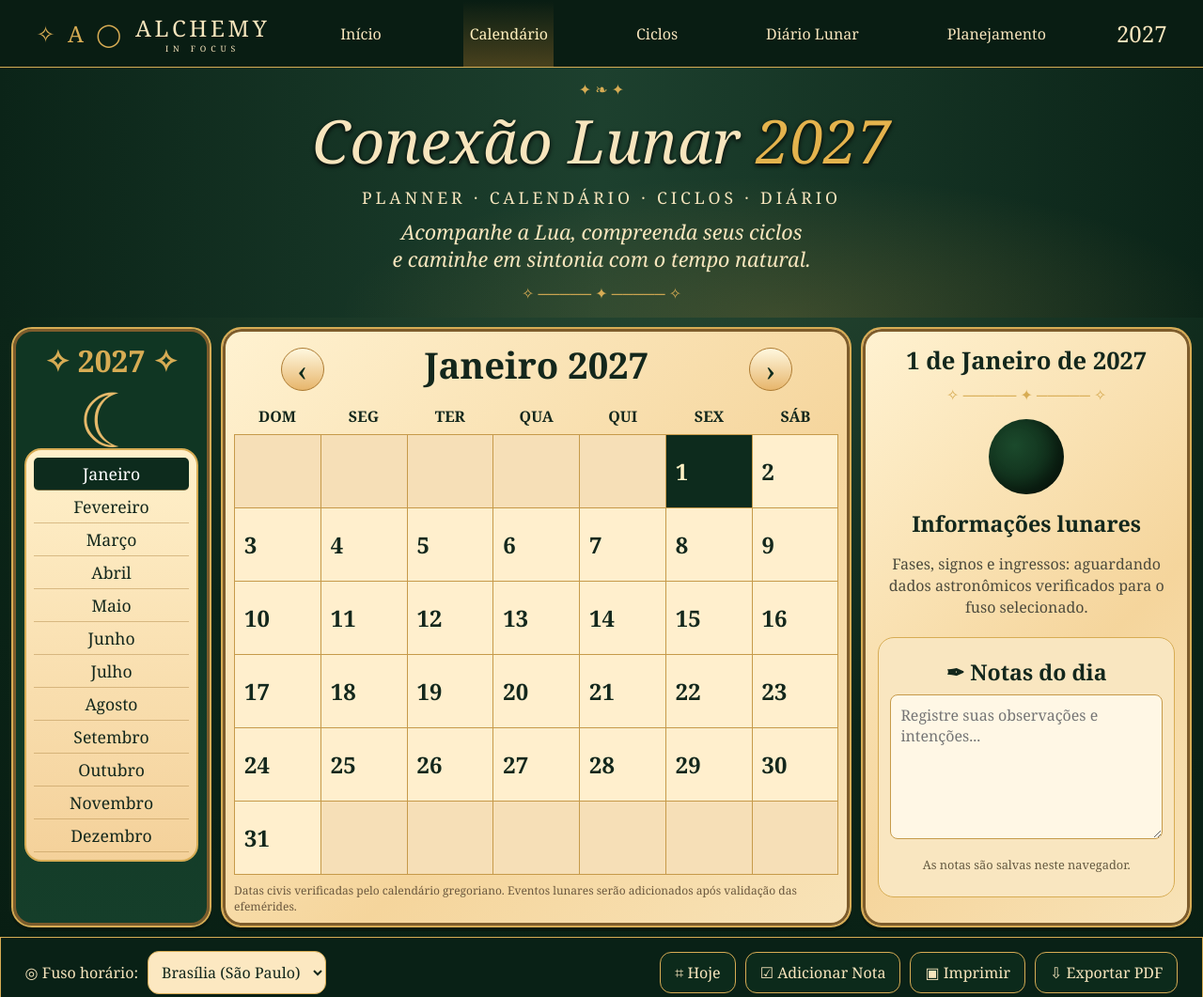
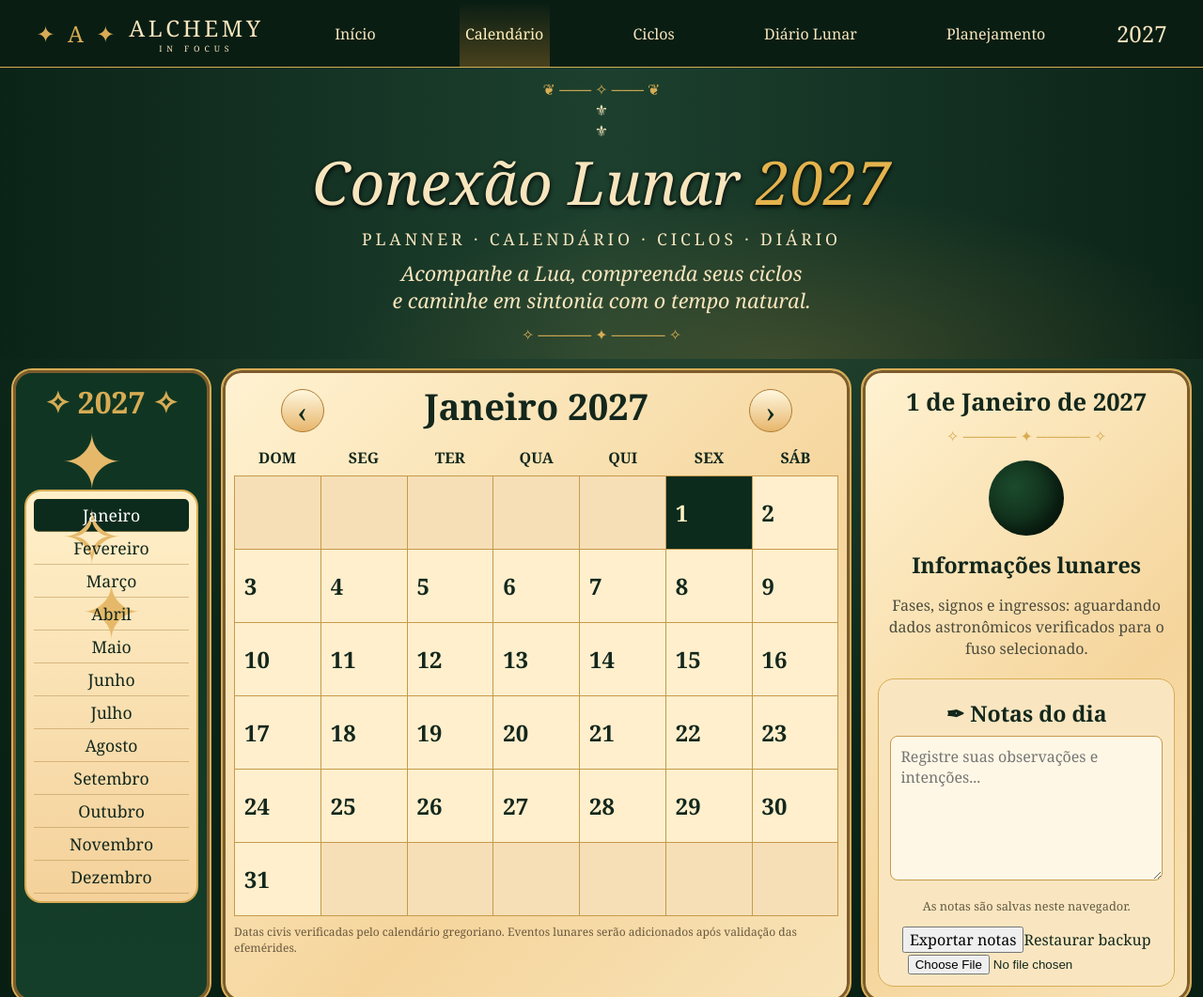
Before and after one commit to Alchemyinfocus/conexao-lunar-2027, a plain HTML site: page index.html in a window 1280 px wide. Shown: the top 1061 px of the page at 94% size. Drawn offline with Linux system fonts and the light colour scheme.

Commit message:
feat: refinar interface editorial e adicionar backup local

```diff
--- a/index.html
+++ b/index.html
@@ -1,9 +1,9 @@
 <!doctype html>
 <html lang="pt-BR"><head><meta charset="utf-8"><meta name="viewport" content="width=device-width, initial-scale=1"><meta name="theme-color" content="#102c20"><title>Conexão Lunar 2027 | Alchemy in Focus</title><link rel="stylesheet" href="assets/css/style.css"><script src="assets/js/app.js" defer></script></head>
-<body><div class="site"><header class="topbar"><div class="brand"><span class="brandmark">✧ A ◯</span><span>ALCHEMY <small>IN FOCUS</small></span></div><nav aria-label="Navegação principal"><a href="#inicio">Início</a><a href="#calendario" class="active">Calendário</a><a href="#ciclos">Ciclos</a><a href="#diario">Diário Lunar</a><a href="#planejamento">Planejamento</a></nav><span class="year">2027</span></header>
-<section class="hero" id="inicio"><div class="flourish" aria-hidden="true">✦ ❧ ✦</div><h1>Conexão Lunar <em>2027</em></h1><p class="strapline">PLANNER · CALENDÁRIO · CICLOS · DIÁRIO</p><p class="tagline">Acompanhe a Lua, compreenda seus ciclos<br>e caminhe em sintonia com o tempo natural.</p><div class="ornament">✧ ───── ✦ ───── ✧</div></section>
-<main class="dashboard" id="calendario"><aside class="panel sidebar"><h2>✧ 2027 ✧</h2><div class="moon-art" aria-hidden="true">☾</div><div class="months" id="months" aria-label="Escolha o mês"></div></aside>
+<body><div class="site"><header class="topbar"><div class="brand"><span class="brandmark" aria-label="Alchemy in Focus">✦ A ✦</span><span>ALCHEMY <small>IN FOCUS</small></span></div><nav aria-label="Navegação principal"><a href="#inicio">Início</a><a href="#calendario" class="active">Calendário</a><a href="#ciclos">Ciclos</a><a href="#diario">Diário Lunar</a><a href="#planejamento">Planejamento</a></nav><span class="year">2027</span></header>
+<section class="hero" id="inicio"><div class="flourish" aria-hidden="true">❦ ─── ✧ ─── ❦</div><div class="hero-moon" aria-hidden="true"></div><div class="hero-flower left" aria-hidden="true">⚜</div><div class="hero-flower right" aria-hidden="true">⚜</div><h1>Conexão Lunar <em>2027</em></h1><p class="strapline">PLANNER · CALENDÁRIO · CICLOS · DIÁRIO</p><p class="tagline">Acompanhe a Lua, compreenda seus ciclos<br>e caminhe em sintonia com o tempo natural.</p><div class="ornament">✧ ───── ✦ ───── ✧</div></section>
+<main class="dashboard" id="calendario"><aside class="panel sidebar"><h2>✧ 2027 ✧</h2><div class="moon-art" aria-hidden="true"><span class="crescent"></span><span class="starfield">✦ &nbsp; ✧ &nbsp; ✦</span></div><div class="months" id="months" aria-label="Escolha o mês"></div></aside>
 <section class="panel calendar-panel"><div class="calendar-title"><button id="prev" aria-label="Mês anterior">‹</button><h2 id="month-title">Janeiro 2027</h2><button id="next" aria-label="Próximo mês">›</button></div><div class="weekdays" aria-hidden="true"><span>DOM</span><span>SEG</span><span>TER</span><span>QUA</span><span>QUI</span><span>SEX</span><span>SÁB</span></div><div id="calendar-grid" class="calendar-grid" role="grid" aria-label="Calendário de 2027"></div><p class="calendar-footnote">Datas civis verificadas pelo calendário gregoriano. Eventos lunares serão adicionados após validação das efemérides.</p></section>
-<aside class="panel details"><h2 id="date-heading">Selecione um dia</h2><div class="detail-divider">✧ ───── ✦ ───── ✧</div><div class="moon-disc" aria-hidden="true"></div><h3>Informações lunares</h3><p class="muted">Fases, signos e ingressos: aguardando dados astronômicos verificados para o fuso selecionado.</p><section class="movement"><h3>✒ Notas do dia</h3><textarea id="note" rows="6" placeholder="Registre suas observações e intenções..."></textarea><p id="save-status" role="status">As notas são salvas neste navegador.</p></section></aside></main>
+<aside class="panel details"><h2 id="date-heading">Selecione um dia</h2><div class="detail-divider">✧ ───── ✦ ───── ✧</div><div class="moon-disc" aria-hidden="true"></div><h3>Informações lunares</h3><p class="muted">Fases, signos e ingressos: aguardando dados astronômicos verificados para o fuso selecionado.</p><section class="movement"><h3>✒ Notas do dia</h3><textarea id="note" rows="6" placeholder="Registre suas observações e intenções..."></textarea><p id="save-status" role="status">As notas são salvas neste navegador.</p><div class="backup-actions"><button type="button" id="backup">Exportar notas</button><label class="restore-label">Restaurar backup <input type="file" id="restore" accept="application/json"></label></div></section></aside></main>
 <footer class="toolbar"><label for="timezone">◎ Fuso horário:</label><select id="timezone"><option value="America/Sao_Paulo">Brasília (São Paulo)</option><option value="America/New_York">Nova York</option><option value="Europe/Lisbon">Lisboa</option><option value="Europe/London">Londres</option><option value="UTC">UTC</option></select><div class="toolbar-actions"><button id="today">⌗ Hoje</button><button id="focus-note">☑ Adicionar Nota</button><button id="print">▣ Imprimir</button><button id="export">⇩ Exportar PDF</button></div></footer>
 <div class="bottom-info" id="ciclos">Ciclos lunares e ingressos serão habilitados após a validação dos dados de 2027.</div><div class="bottom-info" id="diario">Diário lunar: as notas podem ser inseridas por dia no painel à direita.</div><div class="bottom-info" id="planejamento">Planejamento completo: implementação na próxima etapa.</div></div></body></html>
```
